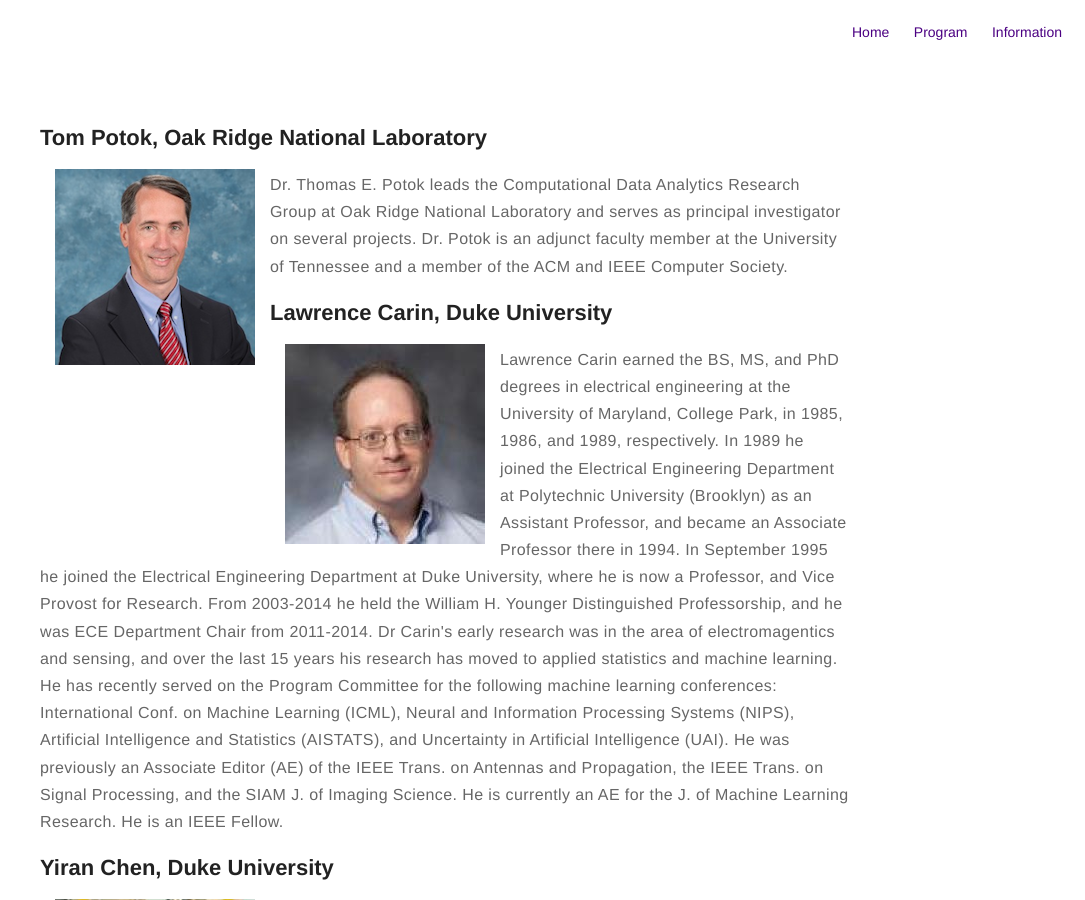
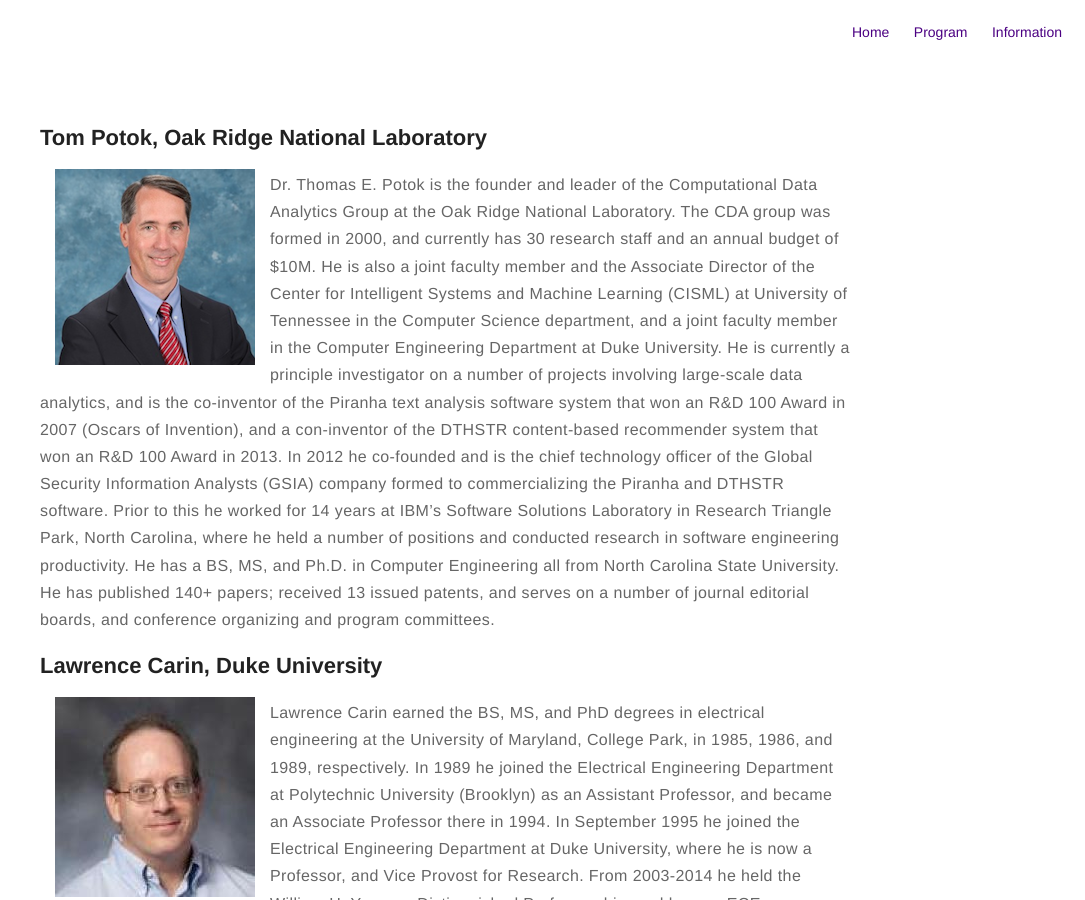
Before and after one commit to ornlcda/ornlaiws2019, a Jekyll site: the page built from committee.md, in a window 1280 px wide and 900 px high. Shown: the whole window, without its empty margins (195-1280 px from the left). Built offline with Jekyll 4.4.1, drawn with Linux system fonts in a browser that asks for light colours; a style sheet for code colours, icons or effects is not loaded.

Commit message:
more info for tom

```diff
--- a/committee.md
+++ b/committee.md
@@ -7,7 +7,7 @@
 <img class="selfie" src="../assets/images/potok-bio-pic.png" style="padding: 0 15px; float: left;">
 <p style="margin-top: 20px;"> </p>
 <p>
-Dr. Thomas E. Potok leads the Computational Data Analytics Research Group at Oak Ridge National Laboratory and serves as principal investigator on several projects. Dr. Potok is an adjunct faculty member at the University of Tennessee and a member of the ACM and IEEE Computer Society.
+Dr. Thomas E. Potok is the founder and leader of the Computational Data Analytics Group at the Oak Ridge National Laboratory. The CDA group was formed in 2000, and currently has 30 research staff and an annual budget of $10M. He is also a joint faculty member and the Associate Director of the Center for Intelligent Systems and Machine Learning (CISML) at University of Tennessee in the Computer Science department, and a joint faculty member in the Computer Engineering Department at Duke University. He is currently a principle investigator on a number of projects involving large-scale data analytics, and is the co-inventor of the Piranha text analysis software system that won an R&D 100 Award in 2007 (Oscars of Invention), and a con-inventor of the DTHSTR content-based recommender system that won an R&D 100 Award in 2013. In 2012 he co-founded and is the chief technology officer of the Global Security Information Analysts (GSIA) company formed to commercializing the Piranha and DTHSTR software. Prior to this he worked for 14 years at IBM’s Software Solutions Laboratory in Research Triangle Park, North Carolina, where he held a number of positions and conducted research in software engineering productivity. He has a BS, MS, and Ph.D. in Computer Engineering all from North Carolina State University. He has published 140+ papers; received 13 issued patents, and serves on a number of journal editorial boards, and conference organizing and program committees.
 </p>
 
 ## Lawrence Carin, Duke University
```
